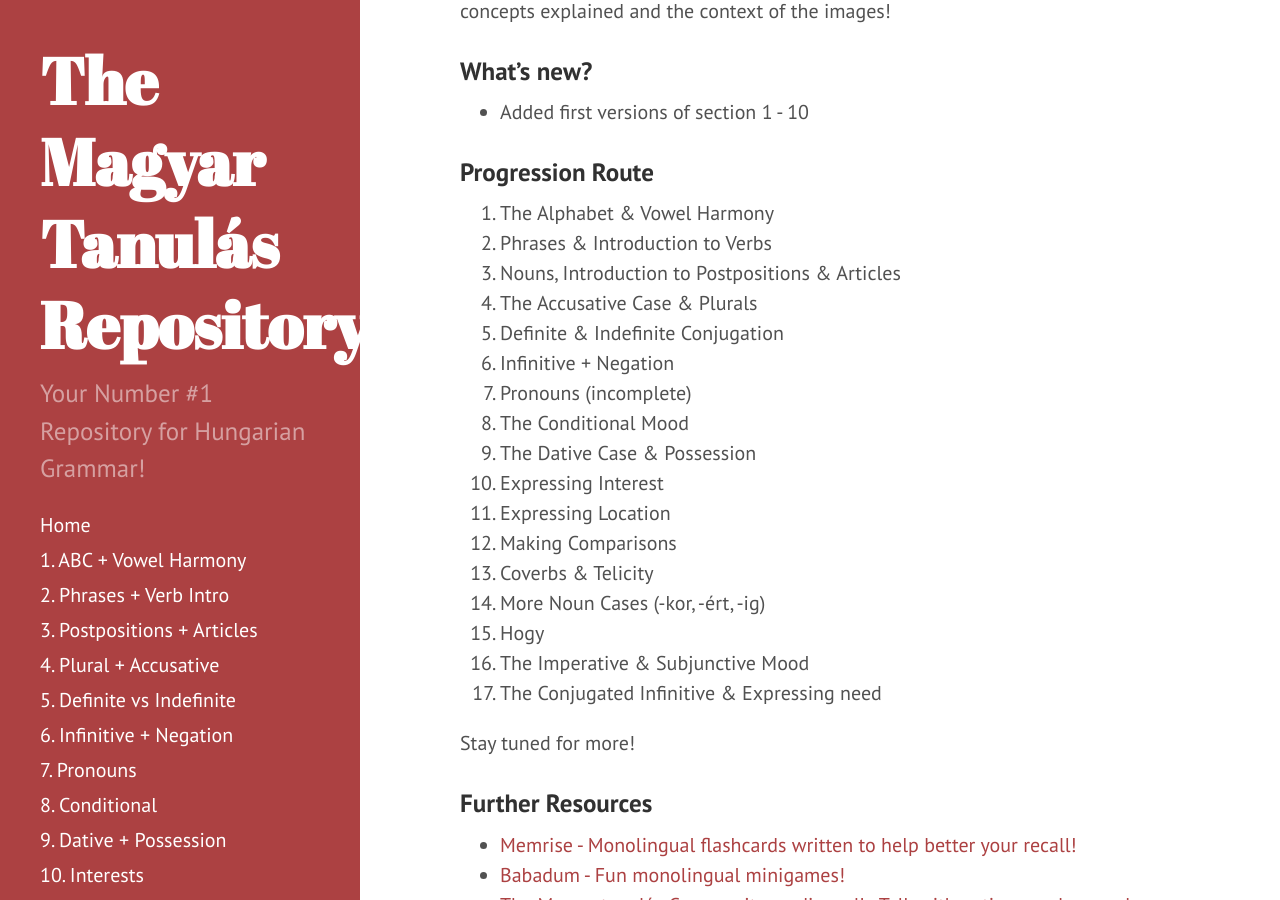
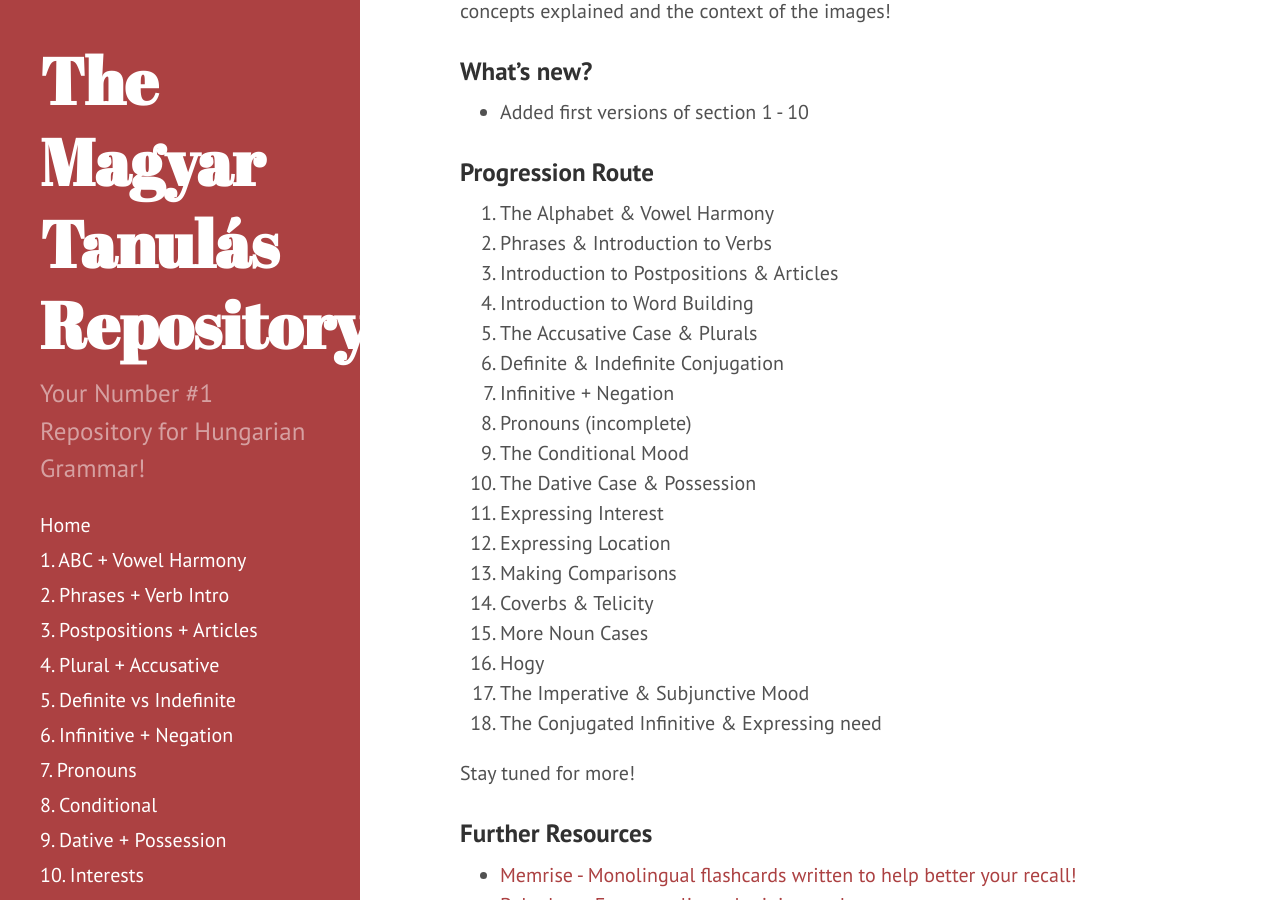
Before and after one commit to Magyartanulas/magyartanulas.github.io, a Jekyll site: the page built from _posts/2012-02-06-whats-jekyll.md, in a window 1280 px wide and 900 px high, scrolled down 641 px. Built offline with Jekyll 4.4.1, drawn with Linux system fonts in a browser that asks for light colours; Markdown is read by kramdown in place of the engine named in the settings.

Commit message:
Update 2012-02-06-whats-jekyll.md

```diff
--- a/_posts/2012-02-06-whats-jekyll.md
+++ b/_posts/2012-02-06-whats-jekyll.md
@@ -24,21 +24,22 @@ Starting from Section 2, there will be captioned images with no english translat
 
 1. The Alphabet & Vowel Harmony
 2. Phrases & Introduction to Verbs
-3. Nouns, Introduction to Postpositions & Articles
-4. The Accusative Case & Plurals
-5. Definite & Indefinite Conjugation
-6. Infinitive + Negation
-7. Pronouns (incomplete)
-8. The Conditional Mood
-9. The Dative Case & Possession
-10. Expressing Interest
-11. Expressing Location
-12. Making Comparisons
-13. Coverbs & Telicity
-14. More Noun Cases (-kor, -ért, -ig)
-15. Hogy
-16. The Imperative & Subjunctive Mood
-17. The Conjugated Infinitive & Expressing need
+3. Introduction to Postpositions & Articles
+4. Introduction to Word Building
+5. The Accusative Case & Plurals
+6. Definite & Indefinite Conjugation
+7. Infinitive + Negation
+8. Pronouns (incomplete)
+9. The Conditional Mood
+10. The Dative Case & Possession
+11. Expressing Interest
+12. Expressing Location
+13. Making Comparisons
+14. Coverbs & Telicity
+15. More Noun Cases
+16. Hogy
+17. The Imperative & Subjunctive Mood
+18. The Conjugated Infinitive & Expressing need
 
 Stay tuned for more!
 
```
